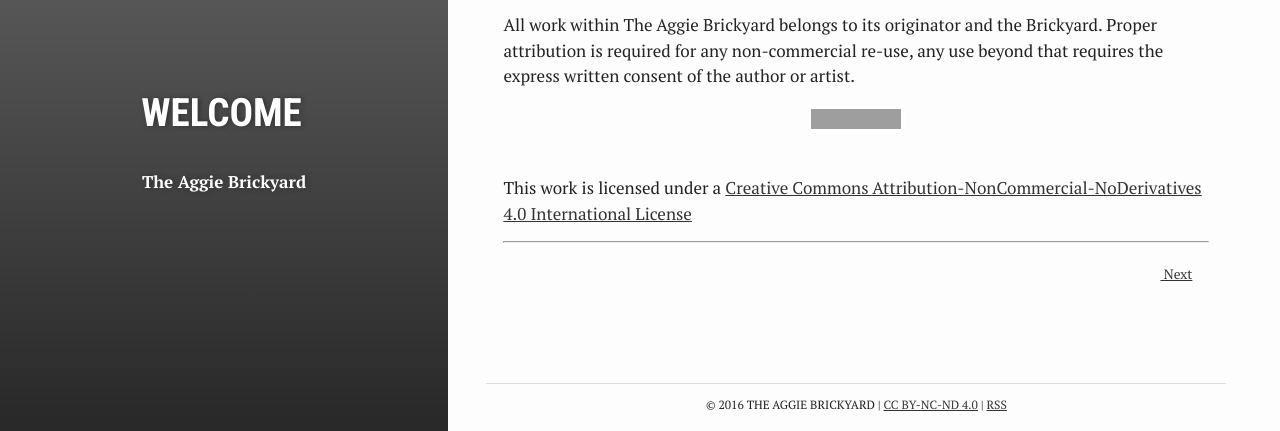
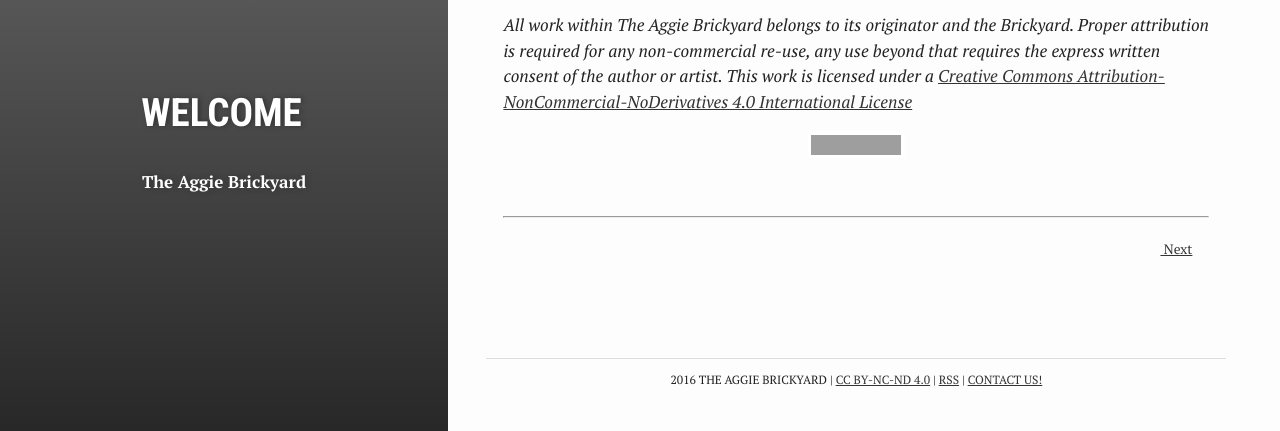
Before and after one commit to aggiebrickyard/aggiebrickyard.github.io, a Jekyll site: the page built from _posts/2016-02-01-welcome-aggiebrickyard.md, in a window 1280 px wide and 1097 px high, cut to the strip 666-1097 px from the top of the window. Built offline with Jekyll 4.4.1, drawn with Linux system fonts in a browser that asks for light colours; grey boxes are pictures that could not be loaded.

Commit message:
update wiimages w attribution and add email footer link

```diff
--- a/_includes/footer.html
+++ b/_includes/footer.html
@@ -1,6 +1,6 @@
 <footer class="blog-footer content-wrapper">
-  <p>&copy; <span class="full-year"></span> {{ site.title }}</p> |
+  <p><span class="full-year"></span> {{ site.title }}</p> |
   <a href="http://creativecommons.org/licenses/by-nc-nd/4.0/">CC BY-NC-ND 4.0</a> |
-<a target="_blank" href="{{ "/feed.xml" | prepend: site.baseurl }}">RSS</a>
+<a target="_blank" href="{{ "/feed.xml" | prepend: site.baseurl }}">RSS</a> | <a href="mailto:brickyardeditors@gmail.com">Contact Us!</a>
 </footer>
 <script src="{{ site.baseurl }}/assets/js/scripts.js"></script>
--- a/_posts/2016-02-01-welcome-aggiebrickyard.md
+++ b/_posts/2016-02-01-welcome-aggiebrickyard.md
@@ -16,6 +16,6 @@ This website was built using the **[Voyager](http://redvi.github.io/voyager)** [
 
 ----
 
-All work within The Aggie Brickyard belongs to its originator and the Brickyard. Proper attribution is required for any non-commercial re-use, any use beyond that requires the express written consent of the author or artist.
+*All work within The Aggie Brickyard belongs to its originator and the Brickyard. Proper attribution is required for any non-commercial re-use, any use beyond that requires the express written consent of the author or artist. This <span xmlns:dct="http://purl.org/dc/terms/" href="http://purl.org/dc/dcmitype/Text" rel="dct:type">work</span> is licensed under a <a rel="license" href="http://creativecommons.org/licenses/by-nc-nd/4.0/">Creative Commons Attribution-NonCommercial-NoDerivatives 4.0 International License</a>*
 
-<a rel="license" href="http://creativecommons.org/licenses/by-nc-nd/4.0/"><img alt="Creative Commons License" style="border-width:0" src="https://i.creativecommons.org/l/by-nc-nd/4.0/88x31.png" /></a><br />This <span xmlns:dct="http://purl.org/dc/terms/" href="http://purl.org/dc/dcmitype/Text" rel="dct:type">work</span> is licensed under a <a rel="license" href="http://creativecommons.org/licenses/by-nc-nd/4.0/">Creative Commons Attribution-NonCommercial-NoDerivatives 4.0 International License</a>
+<a rel="license" href="http://creativecommons.org/licenses/by-nc-nd/4.0/"><img alt="Creative Commons License" style="border-width:0" src="https://i.creativecommons.org/l/by-nc-nd/4.0/88x31.png" /></a><br />
```
Also changed, not shown: _posts/2016-02-30-WinterVol.md (+4 -0 lines), _posts/2016-05-30-SpringVol.md (+4 -0 lines), about.md (+1 -3 lines), assets/images/peek-P1110971.jpg, assets/images/peek-P1120022.jpg, assets/images/tourdedavis.jpg, 12 other files.
